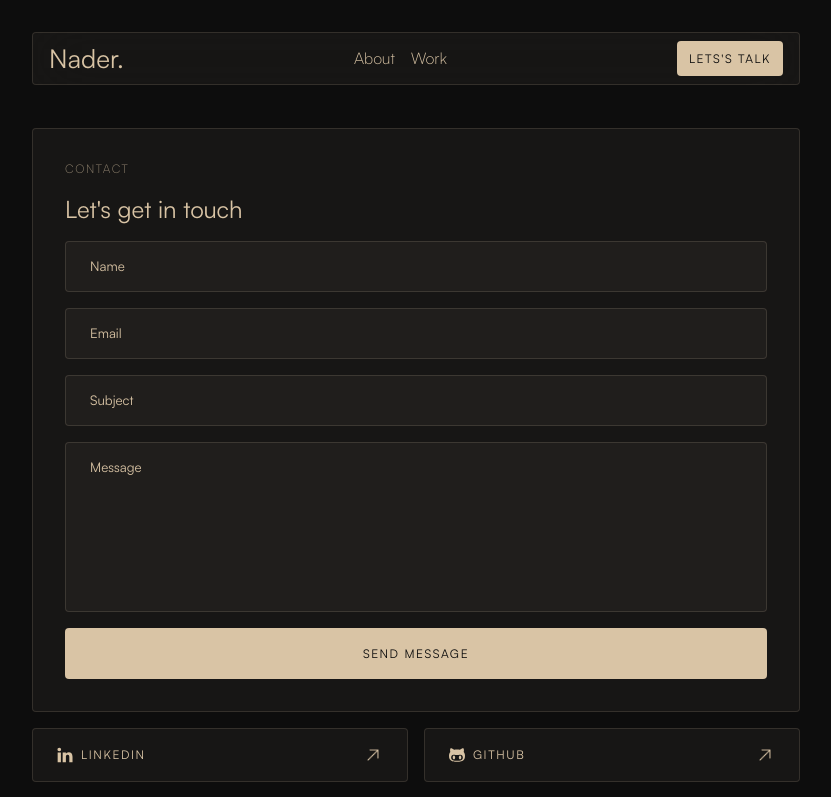
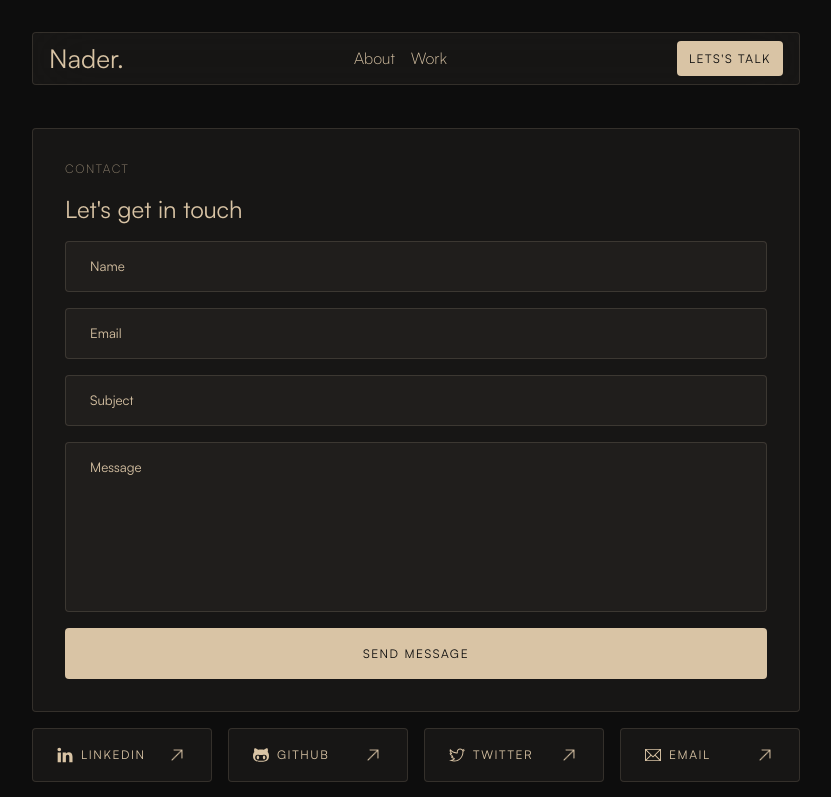
Before and after one commit to naderchatti/portfolio, a Next.js app: page /contact in a window 1280 px wide. Shown: the top 797 px of the page, without its empty margins (224-1055 px from the left). Built offline with nearby package versions, Linux system fonts and the light colour scheme.

Commit message:
fix socials in about and contact

```diff
--- a/src/app/about/About.module.css
+++ b/src/app/about/About.module.css
@@ -26,6 +26,7 @@
 
 .about {
     margin: 0 auto;
+    display: grid;
     gap: 1rem;
 }
 
@@ -63,7 +64,7 @@
 .socials {
     width: 100%;
     display: grid;
-    grid-template-columns: repeat(2, 1fr);
+    grid-template-columns: repeat(auto-fit, minmax(8rem, 1fr));
     gap: 1rem;
 }
 
--- a/src/app/contact/Contact.module.css
+++ b/src/app/contact/Contact.module.css
@@ -51,7 +51,7 @@
 .socials {
     width: 100%;
     display: grid;
-    grid-template-columns: repeat(2, 1fr);
+    grid-template-columns: repeat(auto-fit, minmax(8rem, 1fr));
     gap: 1rem;
 }
 
```
